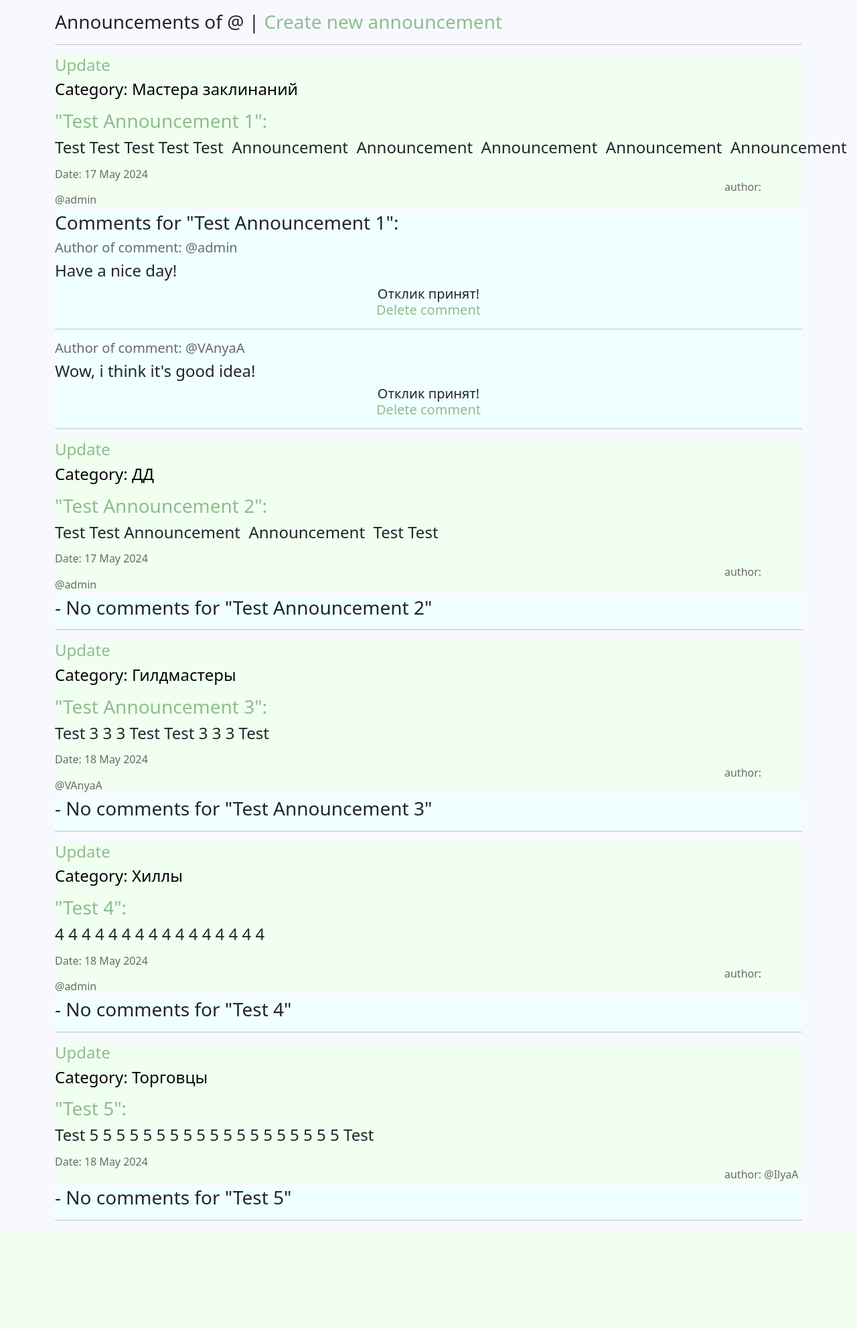
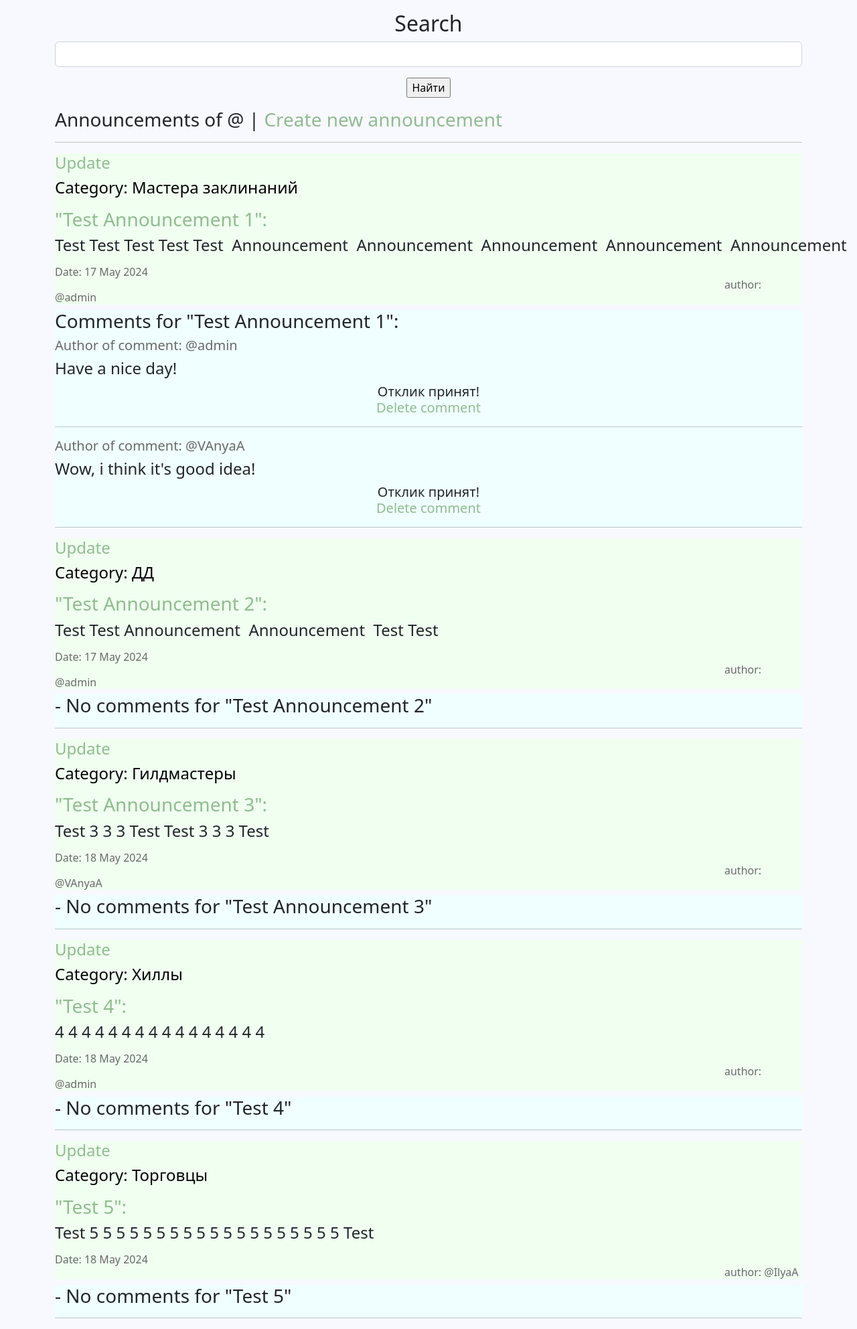
Before and after one commit to IlyacloudDev/django-desk-messages, a Django app: template templates/announcements/announcements_of_user.html in a window 1280 px wide. Shown: the part 56-2041 px from the top of the page at 67% size. Before the commit the page ends 1895 px from the top, so only its background shows below. Run offline with Django 5.2, Linux system fonts and the light colour scheme; data comes from the database, SQL or seed files in the repository; the template is opened without the code that fills it: values that come from a table or form of the project are taken from there, most other values are stand-ins (such as "Sample title", 1, 10 or a date in 2020); some libraries are stand-ins or nearby versions.

Commit message:
was added form for searching of necessary announcement

```diff
--- a/templates/announcements/announcements_of_user.html
+++ b/templates/announcements/announcements_of_user.html
@@ -7,6 +7,18 @@
 {% endblock title %}
 
 {% block content %}
+    <p></p>
+    <form action="" method="get" >
+        {{ filterset.form.non_field_errors }}
+        {{ filterset.form.title__icontains.errors }}
+        <h2><label for="{{ filterset.form.title__icontains.id_for_label }}">Search</label></h2>
+        <input  id="{{ filterset.form.title__icontains.id }}"
+            name="{{ filterset.form.title__icontains.name }}"
+            value="{{ filterset.form.title__icontains.value }}"
+            class="form-control"
+        >
+        <input type="submit" class="mt-3 btn-primary" value="Найти" />
+    </form>
     <p></p>
     <h3 style="text-align: left;">
         Announcements  of @{{ user.username }} | <a href="{% url 'announcement_create' %}"> Create new announcement </a>
```
